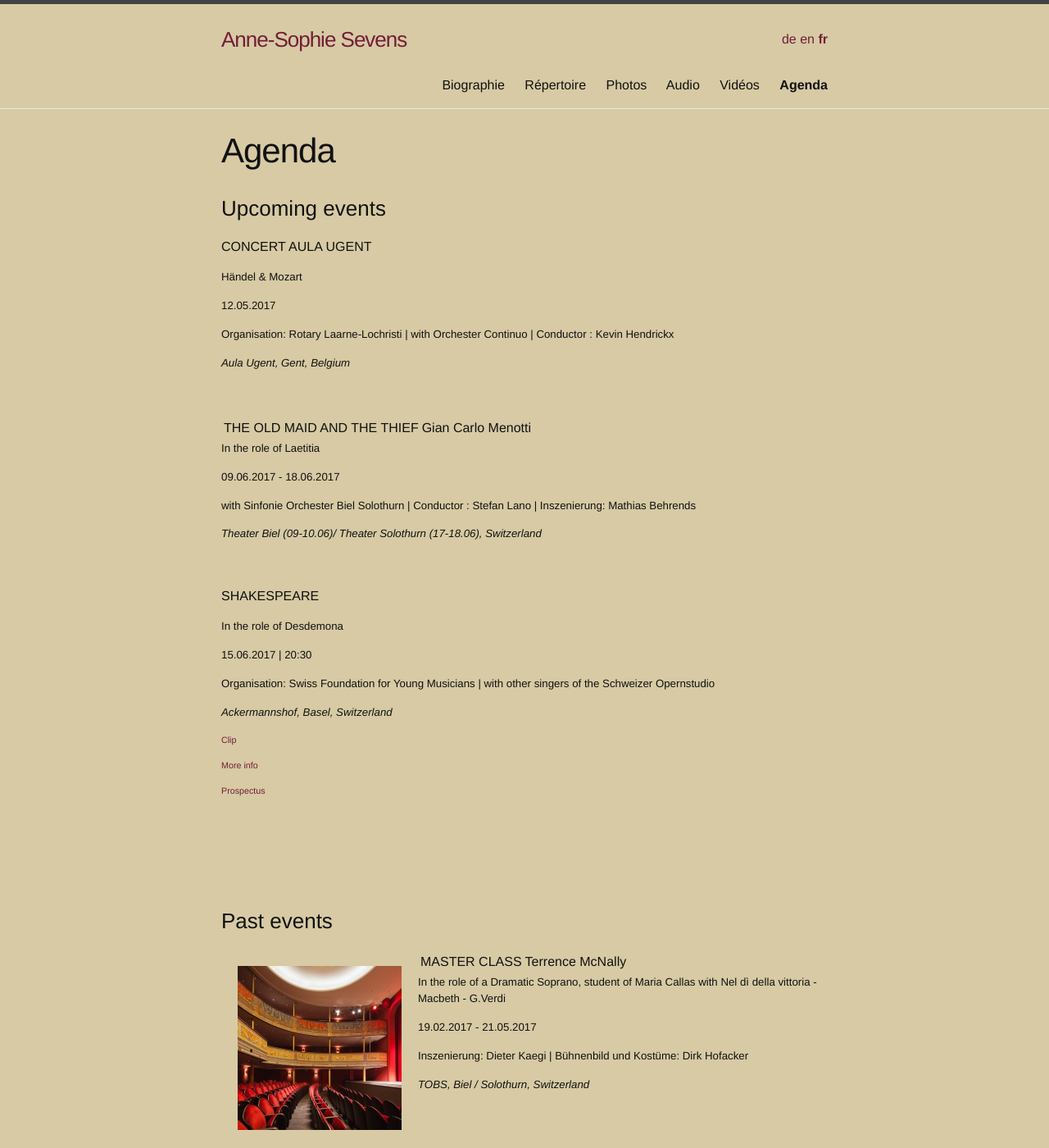
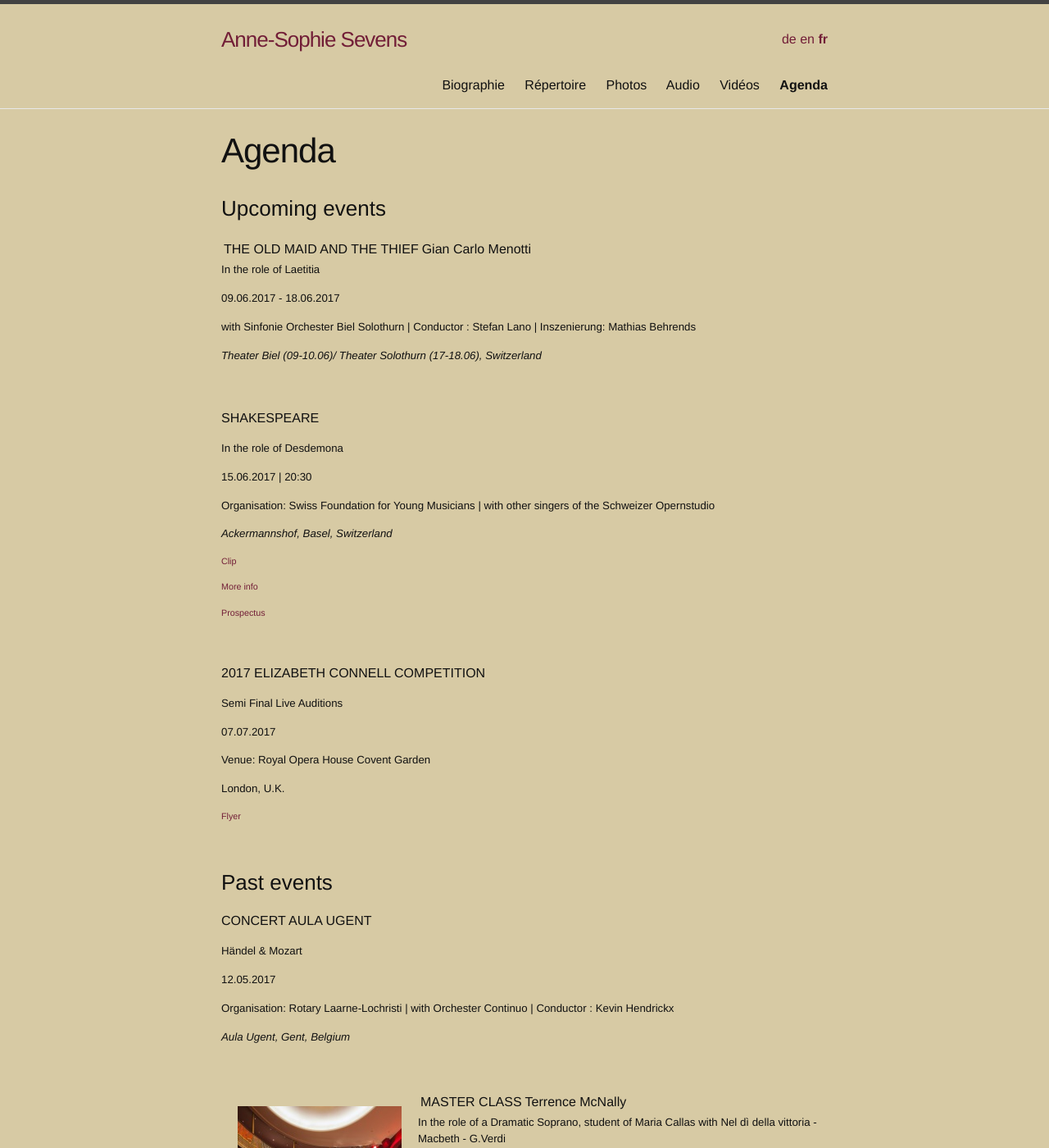
Before and after one commit to annesophie-sevens/annesophie-sevens.github.io, a Jekyll site: the page built from agenda-fr.md, in a window 1280 px wide and 1400 px high. Shown: the whole window at 82% size. Built offline with Jekyll 4.4.1, drawn with Linux system fonts in a browser that asks for light colours.

Commit message:
Add new event in London

```diff
--- a/agenda-fr.md
+++ b/agenda-fr.md
@@ -7,19 +7,6 @@ lang: fr
 ---
 
 ### Upcoming events
-
-CONCERT AULA UGENT
-
-##### Händel & Mozart
-
-##### 12.05.2017
-
-##### Organisation: Rotary Laarne-Lochristi | with Orchester Continuo | Conductor : Kevin Hendrickx
-
-##### _Aula Ugent, Gent, Belgium_
-
-&nbsp;
-
 
 THE OLD MAID AND THE THIEF | Gian Carlo Menotti
 
@@ -52,11 +39,33 @@ SHAKESPEARE
 
 &nbsp;
 
-&nbsp;
+2017 ELIZABETH CONNELL COMPETITION
+
+##### Semi Final Live Auditions
+
+##### 07.07.2017
+
+##### Venue: Royal Opera House Covent Garden
+
+##### London, U.K.
+
+###### <a href="assets/flyer.jpg">Flyer</a>
 
 &nbsp;
 
 ### Past events
+
+CONCERT AULA UGENT
+
+##### Händel & Mozart
+
+##### 12.05.2017
+
+##### Organisation: Rotary Laarne-Lochristi | with Orchester Continuo | Conductor : Kevin Hendrickx
+
+##### _Aula Ugent, Gent, Belgium_
+
+&nbsp;
 
 
 <img style="float: left; padding: 20px" src="/assets/event4.jpg">
@@ -70,8 +79,6 @@ MASTER CLASS | Terrence McNally
 ##### Inszenierung: Dieter Kaegi | Bühnenbild und Kostüme: Dirk Hofacker
 
 ##### _TOBS, Biel / Solothurn, Switzerland_
-
-&nbsp;
 
 &nbsp;
 
```
Also changed, not shown: agenda-de.md (+24 -15 lines), agenda-en.md (+24 -14 lines), assets/flyer.jpg (added).
